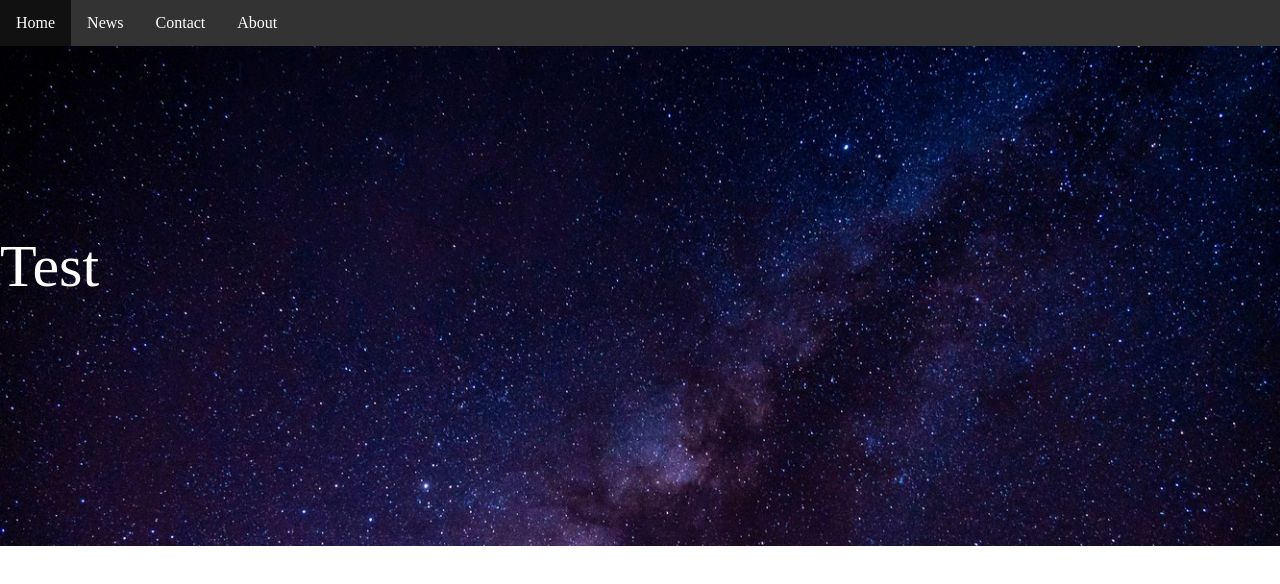
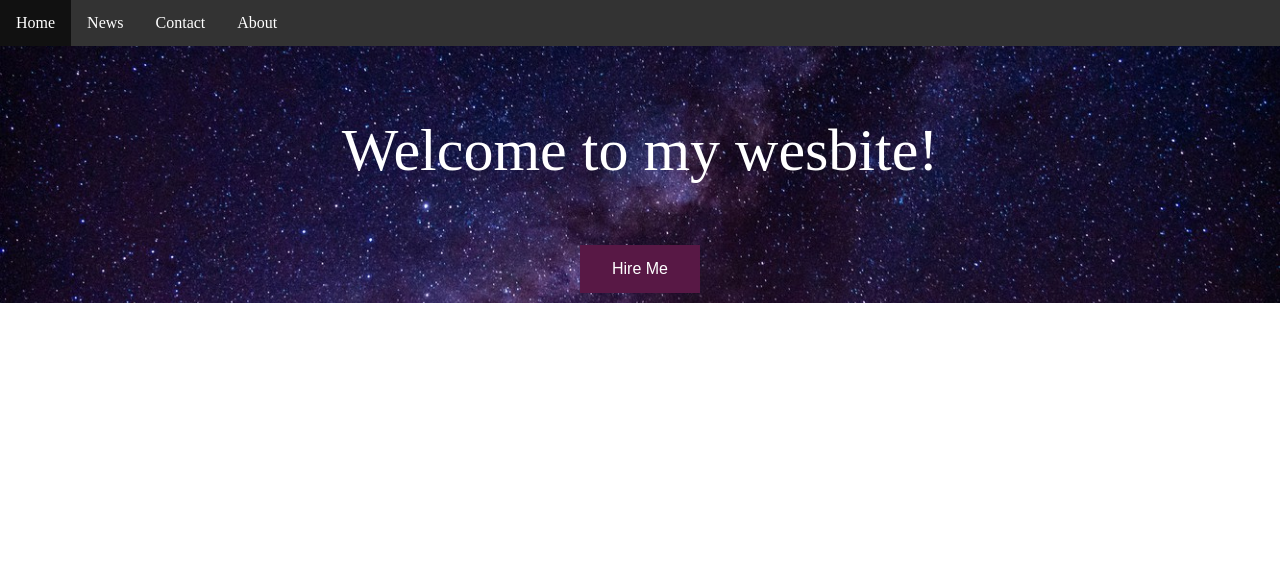
Before and after one commit to gulam101/Dummy-Portfolio, a plain HTML site: page index.html in a window 1280 px wide. Drawn offline with Linux system fonts and the light colour scheme.

Commit message:
Updated Main Section

```diff
--- a/index.html
+++ b/index.html
@@ -1,25 +1,32 @@
 <!DOCTYPE html>
 <html>
 <head>
-<title>My Portfolio</title>
-<link rel="stylesheet" type="text/css" href="style.css">
+  <title>My Portfolio</title>
+  <link rel="stylesheet" type="text/css" href="style.css">
+  <meta charset="UTF-8">
+  <meta name="viewport" content="width=device-width, initial-scale=1">
 </head>
 <body>
-
+<!-- Navbar -->
   <ul>
     <li><a class="active" href="#home">Home</a></li>
     <li><a href="#news">News</a></li>
     <li><a href="#contact">Contact</a></li>
     <li><a href="#about">About</a></li>
   </ul>
+<!-- End of Navbar -->
 
-<div class="main-section">
-  <div class="image-background-main" style="background-image: url('Images/space-image.jpg');">
-    <div class="background-main-text">
-      <p>Test<p>
+<section class="main-section">
+  <div class="image-background-main">
+    <div class="container-section">
+        <div class="background-main-text">
+          <p class="rainbow-text">Welcome to my wesbite!</p>
+        </div>
+      <button class="button-main-section">Hire Me</button>
     </div>
   </div>
-</div>
+</section>
+
 
 </body>
 </html>
--- a/style.css
+++ b/style.css
@@ -26,6 +26,10 @@ h2 {
   color: white;
 }
 
+span {
+  text-align: center;
+}
+
 .background-main-text p {
   color: white;
   text-align: center;
@@ -33,27 +37,56 @@ h2 {
   font-size: 60px;
 }
 
+.image-background-main {
+  background-image: url(Images/space-image.jpg);
+  background-size: cover;
+  padding: 10px 0;
+  background-position: center;
+  align-items: center;
+}
+
 /* End of Fonts */
+
+.button-main-section {
+  background-color: #581845;
+  border: none;
+  color: white;
+  padding: 15px 32px;
+  text-align: center;
+  text-decoration: none;
+  display: inline-block;
+  font-size: 16px;
+  cursor: pointer;
+}
+
+
+.container-section {
+  text-align: center;
+  padding-left: 15px;
+  padding-right: 15px;
+}
 
 .background-main-text {
   text-align: center;
 }
 
-.main-section {
-  height: 500px;
+
+/* Animations */
+.button-main-section:hover {
+  transition: ease-in-out 550ms;
+  background-color: #C70039;
+  text-decoration: underline;
 }
 
-.image-background-main {
-  width: 100%;
-  height: 100%;
-  background-size: cover;
-  background-repeat: no-repeat;
-  display: flex;
-  align-items: center;
+.rainbow-text:hover {
+  background: red;
+  background: -webkit-linear-gradient(left, orange , yellow, green, cyan, blue, violet);
+  background: -o-linear-gradient(right, orange, yellow, green, cyan, blue, violet);
+  background: -moz-linear-gradient(right, orange, yellow, green, cyan, blue, violet);
+  background: linear-gradient(to right, orange , yellow, green, cyan, blue, violet);
+  -webkit-background-clip: text;
+  -webkit-text-fill-color: transparent;
 }
-
-/* Animations */
-
 /* End of Animations */
 
 /* Footer */
```
